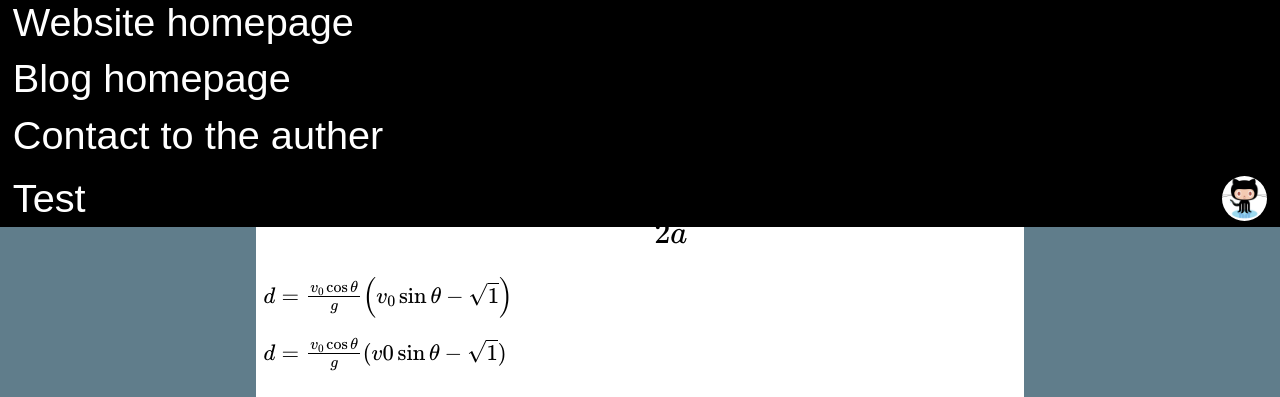
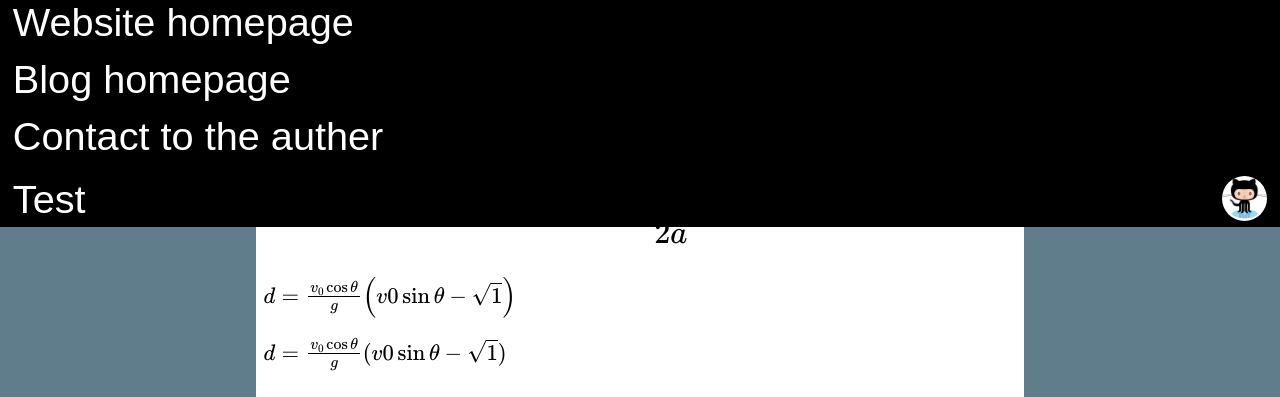
Before and after one commit to wenyuzhao/wenyuzhao.github.io, a Jekyll site: the page built from _posts/2015-01-03-02-07-test.md, in a window 1280 px wide and 900 px high. Shown: the top 397 px of the window. Built offline with Jekyll 4.4.1, drawn with Linux system fonts in a browser that asks for light colours; Markdown is read by kramdown in place of the engine named in the settings; formulas are drawn with MathJax 3; comment, search, counter and statistics services are not loaded.

Commit message:
Update 2015-01-03-02-07-test.md

```diff
--- a/_posts/2015-01-03-02-07-test.md
+++ b/_posts/2015-01-03-02-07-test.md
@@ -9,7 +9,7 @@ add a formula:
 
 $$x=\frac{-b\pm\sqrt{b^2-4ac}}{2a}$$
 
-\\(d=\frac{v_0\cos{\theta}}{g}\left(v_0\sin{\theta}-\sqrt{1}\right)\\)
+\\(d=\frac{v_0\cos{\theta}}{g}\left(v0\sin{\theta}-\sqrt{1}\right)\\)
 
 \\(d=\frac{v_0\cos{\theta}}{g}(v0\sin{\theta}-\sqrt{1})\\)
 
```
